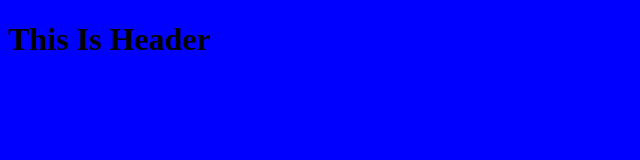
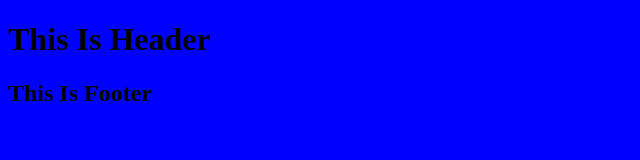
Before and after one commit to Pouria8097/Pouria, a plain HTML site: page index.html in a window 1280 px wide. Shown: the whole page, without its empty margins (0-640 px from the left). Drawn offline with Linux system fonts and the light colour scheme.

Commit message:
create footer

```diff
--- a/index.html
+++ b/index.html
@@ -14,6 +14,12 @@
     <h1>
         This Is Header
     </h1>
+
+    <footer>
+        <h2> This Is Footer</h2>
+    </footer>
 </body>
 
+
+
 </html>
```
